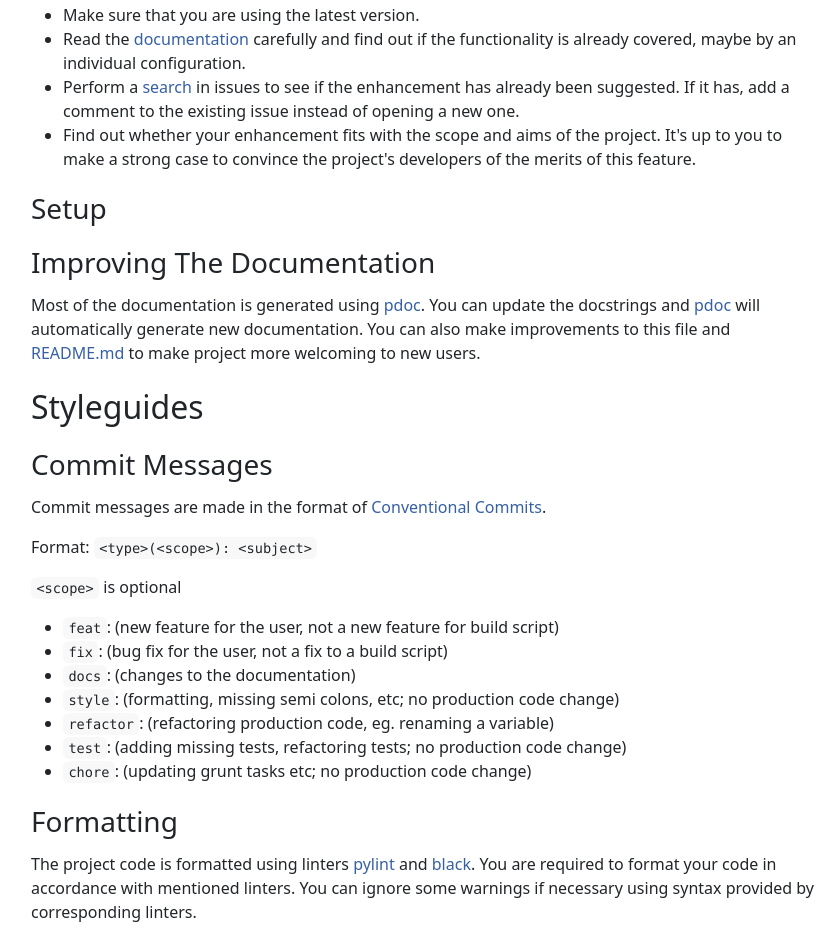
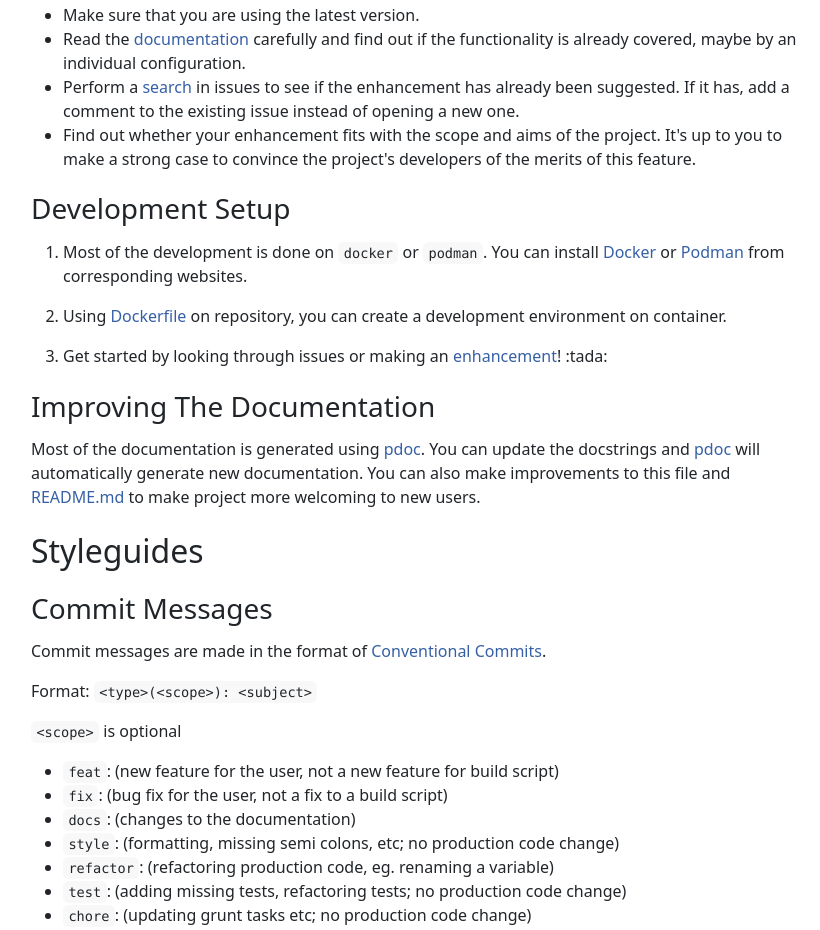
Before and after one commit to dkvc/gpkgstatus, a plain HTML site: page docs/contributing.html in a window 1280 px wide. Shown: the part 2297-3227 px from the top of the page, without its empty margins (369-1189 px from the left). Drawn offline with Linux system fonts and the light colour scheme.

Commit message:
docs: Add Simple Development Setup Information
Closes #22

```diff
--- a/docs/contributing.html
+++ b/docs/contributing.html
@@ -1460,7 +1460,7 @@
                         <ul>
                             <li><a href="#reporting-bugs">Reporting Bugs</a></li>
                             <li><a href="#suggesting-enhancements">Suggesting Enhancements</a></li>
-                            <li><a href="#setup">Setting Up your Development Environment</a></li>
+                            <li><a href="#development-setup">Setting Up your Development Environment</a></li>
                             <li><a href="#improving-the-documentation">Improving The Documentation</a></li>
                         </ul>
                     </li>
@@ -1562,8 +1562,6 @@
                         implemented by someone.</li>
                 </ul>
 
-                <!-- You might want to create an issue template for bugs and errors that can be used as a guide and that defines the structure of the information to be included. If you do so, reference it here in the description. -->
-
                 <h3 id="suggesting-enhancements">Suggesting Enhancements</h3>
 
                 <p>This section guides you through submitting an enhancement suggestion for gpgkstatus,
@@ -1586,12 +1584,25 @@
                         make a strong case to convince the project's developers of the merits of this feature.</li>
                 </ul>
 
-                <h3 id="setup">Setup</h3>
-
-                <!-- TODO
-include Setup of env, IDE and typical getting started instructions?
-
--->
+                <h3 id="development-setup">Development Setup</h3>
+
+                <ol>
+                    <li>
+                        <p>Most of the development is done on <code>docker</code> or <code>podman</code>. You can
+                            install <a href="https://docs.docker.com/get-docker/">Docker</a> or <a
+                                href="https://podman.io/getting-started/installation">Podman</a> from corresponding
+                            websites.</p>
+                    </li>
+                    <li>
+                        <p>Using <a
+                                href="https://github.com/dkvc/gpkgstatus/blob/main/.devcontainer/Dockerfile">Dockerfile</a>
+                            on repository, you can create a development environment on container.</p>
+                    </li>
+                    <li>
+                        <p>Get started by looking through issues or making an <a
+                                href="#suggesting-enhancements">enhancement</a>! :tada:</p>
+                    </li>
+                </ol>
 
                 <h3 id="improving-the-documentation">Improving The Documentation</h3>
 
```
Also changed, not shown: 1 other file.
